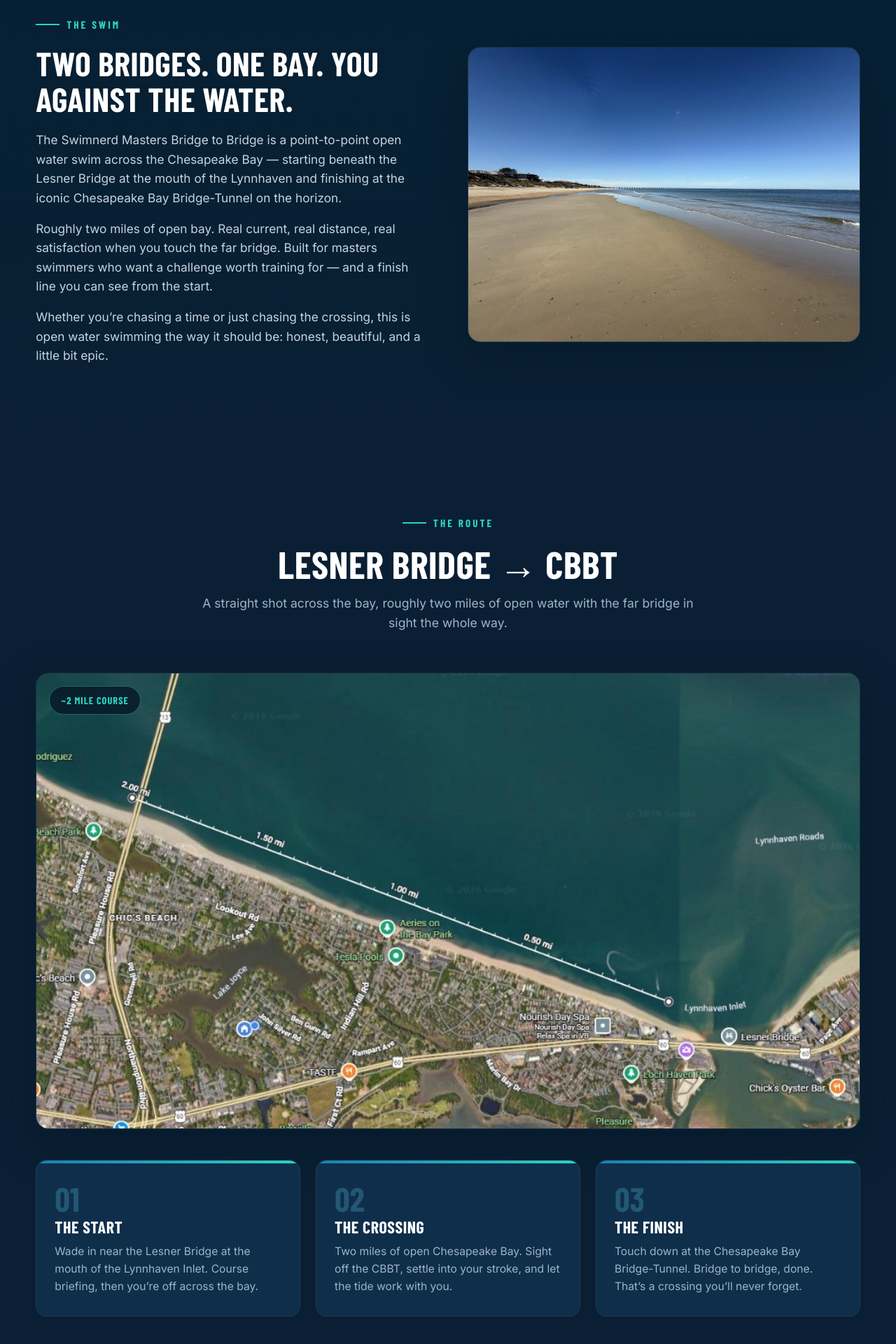
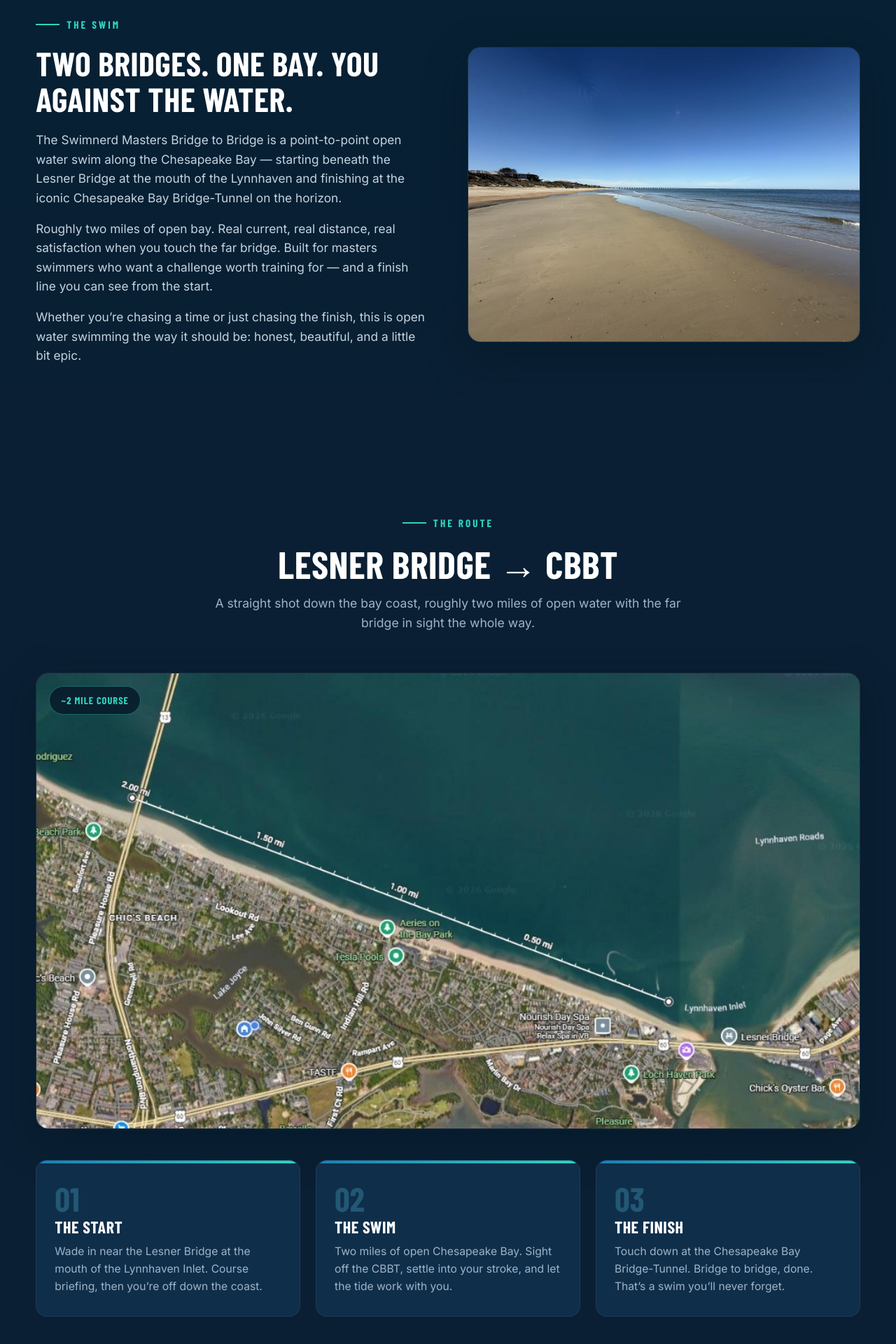
Before and after one commit to swimnerdtim/bridge-to-bridge, a React (Vite) app: page / in a window 1280 px wide. Shown: the part 878-2798 px from the top of the page at 70% size. Built offline with nearby package versions, Linux system fonts and the light colour scheme; a web font is replaced by a local one.

Commit message:
Remove 'crossing' language — swim runs along the bay coast, not across it

```diff
--- a/index.html
+++ b/index.html
@@ -4,9 +4,9 @@
     <meta charset="UTF-8" />
     <meta name="viewport" content="width=device-width, initial-scale=1.0" />
     <title>Bridge to Bridge Swim | Swimnerd Masters</title>
-    <meta name="description" content="The Swimnerd Masters Bridge to Bridge Swim — a 2-mile open water crossing of the Chesapeake Bay from the Lesner Bridge to the Chesapeake Bay Bridge-Tunnel." />
+    <meta name="description" content="The Swimnerd Bridge to Bridge Swim — a 2-mile open water swim along the Chesapeake Bay from the Lesner Bridge to the Chesapeake Bay Bridge-Tunnel." />
     <meta property="og:title" content="Bridge to Bridge Swim | Swimnerd Masters" />
-    <meta property="og:description" content="A 2-mile open water crossing of the Chesapeake Bay — Lesner Bridge to the CBBT." />
+    <meta property="og:description" content="A 2-mile open water swim along the Chesapeake Bay — Lesner Bridge to the CBBT." />
     <meta property="og:type" content="website" />
     <link rel="preconnect" href="https://fonts.googleapis.com" />
     <link rel="preconnect" href="https://fonts.gstatic.com" crossorigin />
--- a/src/App.jsx
+++ b/src/App.jsx
@@ -9,7 +9,7 @@ import Waiver from './Waiver.jsx'
 // ─── Event config (edit these when details are locked) ───────────────
 const EVENT = {
   name: 'Bridge to Bridge',
-  tagline: 'A 2-mile open water crossing of the Chesapeake Bay',
+  tagline: 'A 2-mile open water swim along the Chesapeake Bay',
   date: 'Saturday, September 19, 2026',
   time: '9:00 AM',
   distance: '~2 Miles',
@@ -42,7 +42,7 @@ function useHashRoute() {
 const FAQS = [
   {
     q: 'Do I need to wear a wetsuit?',
-    a: 'Wetsuits are optional — wear one if you want, but it’s not needed. Mid-September water in the Chesapeake Bay is warm, typically in the mid-to-upper 70s°F (around 75–78°F based on past years). Plenty comfortable for the crossing. Wear whatever keeps you confident over 2 miles.',
+    a: 'Wetsuits are optional — wear one if you want, but it’s not needed. Mid-September water in the Chesapeake Bay is warm, typically in the mid-to-upper 70s°F (around 75–78°F based on past years). Plenty comfortable for the swim. Wear whatever keeps you confident over 2 miles.',
   },
   {
     q: 'Is there safety support on the water?',
@@ -50,7 +50,7 @@ const FAQS = [
   },
   {
     q: 'How fit do I need to be?',
-    a: 'This is a masters open water swim of roughly 2 miles across open bay. You should be comfortable swimming continuously in open water. Not sure? Reach out and we’ll talk it through.',
+    a: 'This is a masters open water swim of roughly 2 miles in open water. You should be comfortable swimming continuously in open water. Not sure? Reach out and we’ll talk it through.',
   },
   {
     q: 'What about currents and tides?',
@@ -58,7 +58,7 @@ const FAQS = [
   },
   {
     q: 'What do I get for registering?',
-    a: '[SWAG/PERKS TBD] — timing, finisher recognition, and the bragging rights of crossing the bay bridge to bridge.',
+    a: '[SWAG/PERKS TBD] — timing, finisher recognition, and the bragging rights of swimming bridge to bridge.',
   },
 ]
 
@@ -158,7 +158,7 @@ export default function App() {
             <h2>Two Bridges. One Bay. You Against the Water.</h2>
             <p>
               The Swimnerd Masters Bridge to Bridge is a point-to-point open water
-              swim across the Chesapeake Bay — starting beneath the Lesner Bridge
+              swim along the Chesapeake Bay — starting beneath the Lesner Bridge
               at the mouth of the Lynnhaven and finishing at the iconic Chesapeake
               Bay Bridge-Tunnel on the horizon.
             </p>
@@ -169,7 +169,7 @@ export default function App() {
               you can see from the start.
             </p>
             <p>
-              Whether you’re chasing a time or just chasing the crossing, this is
+              Whether you’re chasing a time or just chasing the finish, this is
               open water swimming the way it should be: honest, beautiful, and
               a little bit epic.
             </p>
@@ -186,7 +186,7 @@ export default function App() {
           <div className="section-head">
             <span className="eyebrow">The Route</span>
             <h2>Lesner Bridge → CBBT</h2>
-            <p>A straight shot across the bay, roughly two miles of open water with the far bridge in sight the whole way.</p>
+            <p>A straight shot down the bay coast, roughly two miles of open water with the far bridge in sight the whole way.</p>
           </div>
           <div className="route-map">
             <span className="route-badge">~2 Mile Course</span>
@@ -196,17 +196,17 @@ export default function App() {
             <div className="route-step">
               <div className="num">01</div>
               <h3>The Start</h3>
-              <p>Wade in near the Lesner Bridge at the mouth of the Lynnhaven Inlet. Course briefing, then you’re off across the bay.</p>
+              <p>Wade in near the Lesner Bridge at the mouth of the Lynnhaven Inlet. Course briefing, then you’re off down the coast.</p>
             </div>
             <div className="route-step">
               <div className="num">02</div>
-              <h3>The Crossing</h3>
+              <h3>The Swim</h3>
               <p>Two miles of open Chesapeake Bay. Sight off the CBBT, settle into your stroke, and let the tide work with you.</p>
             </div>
             <div className="route-step">
               <div className="num">03</div>
               <h3>The Finish</h3>
-              <p>Touch down at the Chesapeake Bay Bridge-Tunnel. Bridge to bridge, done. That’s a crossing you’ll never forget.</p>
+              <p>Touch down at the Chesapeake Bay Bridge-Tunnel. Bridge to bridge, done. That’s a swim you’ll never forget.</p>
             </div>
           </div>
         </div>
@@ -234,7 +234,7 @@ export default function App() {
             <div className="info-card">
               <div className="icon">🏁</div>
               <h3>Finish Line</h3>
-              <p>Chesapeake Bay Bridge-Tunnel<br />~2 miles across the bay</p>
+              <p>Chesapeake Bay Bridge-Tunnel<br />~2 miles down the bay coast</p>
             </div>
             <div className="info-card">
               <div className="icon">🛟</div>
@@ -259,7 +259,7 @@ export default function App() {
       <section id="register" className="register" style={{ backgroundImage: `url(${finishImg})` }}>
         <div className="container register-inner">
           <span className="eyebrow" style={{ justifyContent: 'center', display: 'flex' }}>Claim Your Spot</span>
-          <h2>Ready to Cross the Bay?</h2>
+          <h2>Ready to Swim Bridge to Bridge?</h2>
           <p>Fields are limited and open water swims fill up. Fill out the form below to lock in your entry for the Bridge to Bridge.</p>
 
           {EVENT.googleFormUrl && !EVENT.googleFormUrl.startsWith('[') ? (
```
